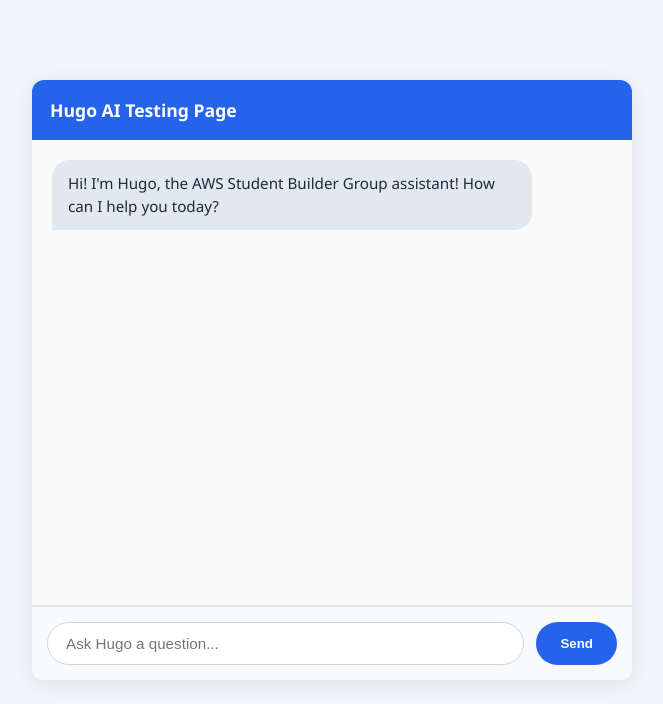
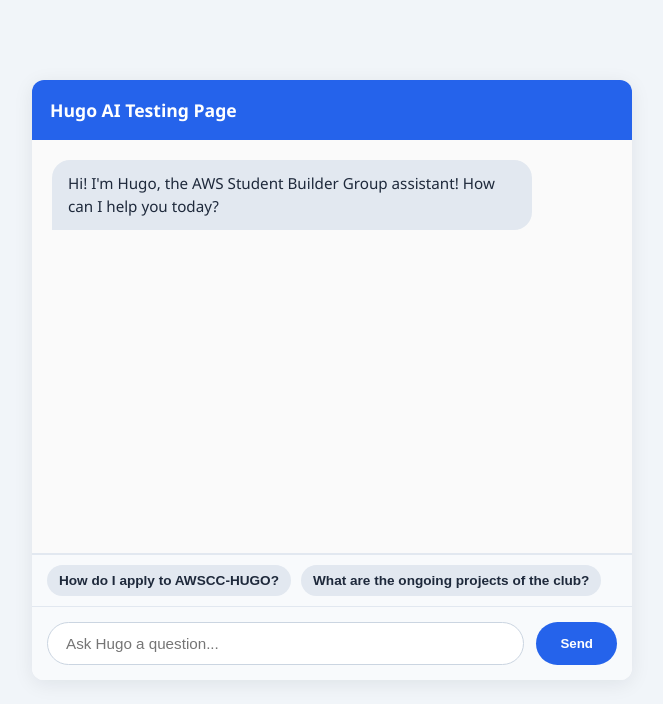
Before and after one commit to Nomeed21/hugo-ai, a plain HTML site: page index.html in a window 1280 px wide. Shown: the whole page, without its empty margins (308-971 px from the left). Drawn offline with Linux system fonts and the light colour scheme.

Commit message:
Updated index.html to have buttons and optimized requirements.txt to have lesser memory

```diff
--- a/index.html
+++ b/index.html
@@ -105,6 +105,29 @@
         button:hover {
             background: #1d4ed8;
         }
+	.quick-actions {
+	    display: flex;
+	    gap: 10px;
+	    padding: 10px 15px;
+	    background: #f8fafc;
+	    border-top: 1px solid #e2e8f0;
+	}
+
+	.quick-actions button {
+    	background: #e2e8f0;
+    	color: #1e293b;
+   	 border: none;
+   	 padding: 8px 12px;
+   	 border-radius: 20px;
+   	 font-size: 0.85rem;
+   	 cursor: pointer;
+   	 transition: all 0.2s ease;
+  	 	 white-space: nowrap;
+	}
+
+	.quick-actions button:hover {
+	    background: #cbd5e1;
+	}
     </style>
 </head>
 <body>
@@ -115,7 +138,15 @@
                 <div class="bubble">Hi! I'm Hugo, the AWS Student Builder Group assistant! How can I help you today?</div>
             </div>
         </div>
-        <div class="chat-input-area">
+        <div class="quick-actions">
+	    <button onclick="setQuickMessage('How do I apply to AWSCC-HUGO?')">
+	        How do I apply to AWSCC-HUGO?
+	    </button>
+	    <button onclick="setQuickMessage('What are the ongoing projects of the club?')">
+	        What are the ongoing projects of the club?
+	    </button>
+	</div>
+	<div class="chat-input-area">
             <input type="text" id="userInput" placeholder="Ask Hugo a question..." onkeypress="handleKeyPress(event)">
             <button onclick="sendMessage()">Send</button>
         </div>
@@ -196,6 +227,11 @@
 
             messagesContainer.appendChild(messageDiv);
         }
+	function setQuickMessage(text) {
+	    const input = document.getElementById("userInput");
+	    input.value = text;
+	    input.focus();
+	}
     </script>
 </body>
 </html>
```
